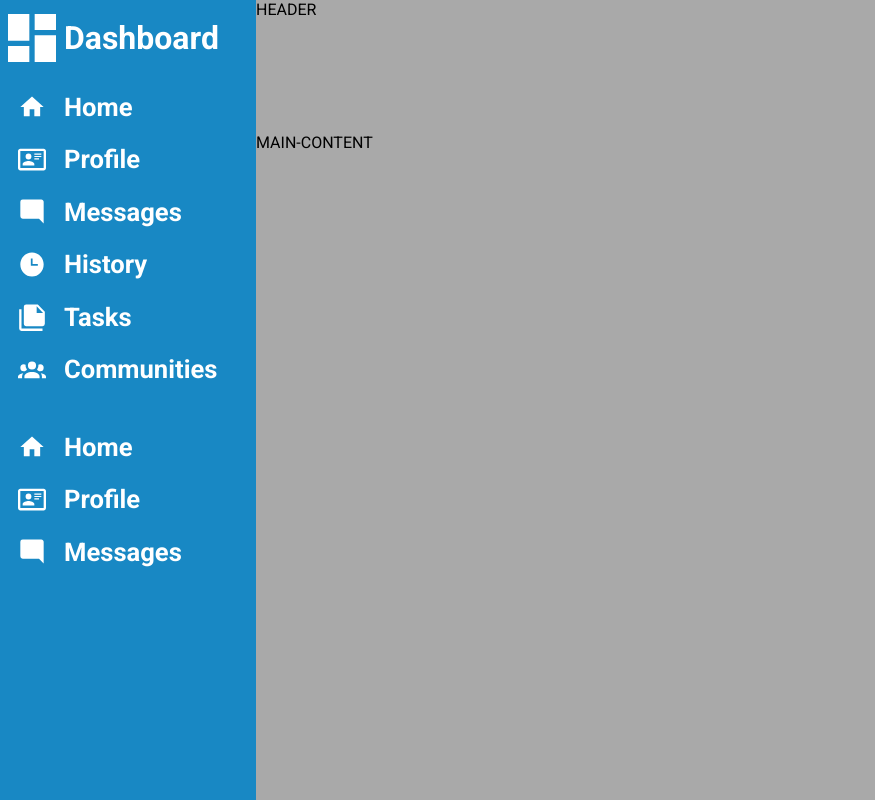
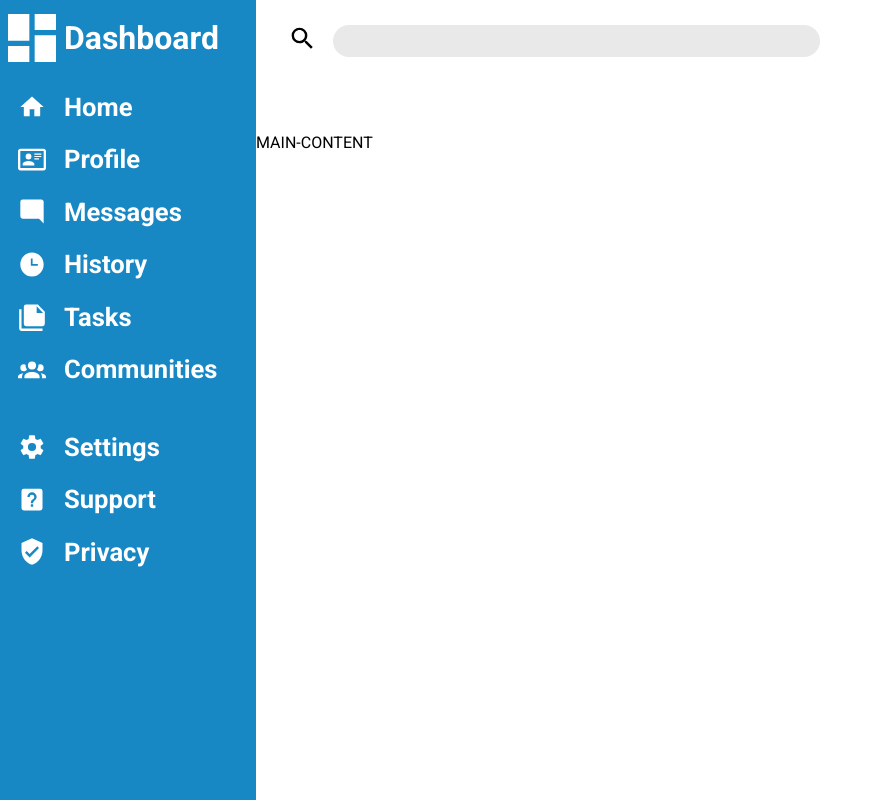
Before and after one commit to p-stevenson/AdminDshBrd, a website: page index.html in a window 1280 px wide. Shown: the whole page, without its empty margins (0-875 px from the left). Drawn offline with Linux system fonts and the light colour scheme.

Commit message:
Add header grid and search bar

```diff
--- a/index.html
+++ b/index.html
@@ -11,7 +11,14 @@
     <title>Admin Dashboard v2</title>
   </head>
   <body>
-    <header>HEADER</header>
+    <header>
+      <div class="search">
+        <label for="search">
+          <img src="icons/header/search.svg" alt="a black magnifying glass icon">
+        </label>
+        <input type="search" name="search" id="search">
+      </div>
+    </header>
     <nav class="sidebar">
       <a class="nav-link logo">
         <img
@@ -29,7 +36,7 @@
             src="icons/sidebar/home.svg"
             alt="a white house icon"
           />
-          <h1 class="title">Home</h1>
+          <h3 class="title">Home</h3>
         </a>
         <a class="nav-link link" href="#">
           <img
@@ -37,7 +44,7 @@
             src="icons/sidebar/profile-details-outline.svg"
             alt="a white id card icon"
           />
-          <h1 class="title">Profile</h1>
+          <h3 class="title">Profile</h3>
         </a>
         <a class="nav-link link" href="#">
           <img
@@ -45,7 +52,7 @@
             src="icons/sidebar/messages.svg"
             alt="a white speech bubble icon"
           />
-          <h1 class="title">Messages</h1>
+          <h3 class="title">Messages</h3>
         </a>
         <a class="nav-link link" href="#">
           <img
@@ -53,7 +60,7 @@
             src="icons/sidebar/history.svg"
             alt="a white clock house icon"
           />
-          <h1 class="title">History</h1>
+          <h3 class="title">History</h1>
         </a>
         <a class="nav-link link" href="#">
           <img
@@ -61,7 +68,7 @@
             src="icons/sidebar/tasks.svg"
             alt="a white stacked documents icon"
           />
-          <h1 class="title">Tasks</h1>
+          <h3 class="title">Tasks</h3>
         </a>
         <a class="nav-link link" href="#">
           <img
@@ -69,33 +76,33 @@
             src="icons/sidebar/community.svg"
             alt="a white group of people icon"
           />
-          <h1 class="title">Communities</h1>
+          <h3 class="title">Communities</h3>
         </a>
       </section>
       <section class="cat-2">
         <a class="nav-link link" href="#">
           <img
             class="icon"
-            src="icons/sidebar/home.svg"
-            alt="a white house icon"
+            src="icons/sidebar/settings.svg"
+            alt="a white cog icon"
           />
-          <h1 class="title">Home</h1>
+          <h3 class="title">Settings</h3>
         </a>
         <a class="nav-link link" href="#">
           <img
             class="icon"
-            src="icons/sidebar/profile-details-outline.svg"
-            alt="a white id card icon"
+            src="icons/sidebar/support.svg"
+            alt="a white question mark icon"
           />
-          <h1 class="title">Profile</h1>
+          <h3 class="title">Support</h3>
         </a>
         <a class="nav-link link" href="#">
           <img
             class="icon"
-            src="icons/sidebar/messages.svg"
-            alt="a white speech bubble icon"
+            src="icons/sidebar/privacy.svg"
+            alt="a white shield icon"
           />
-          <h1 class="title">Messages</h1>
+          <h3 class="title">Privacy</h3>
         </a>
       </section>
     </nav>
--- a/style.css
+++ b/style.css
@@ -11,7 +11,7 @@
   font-family: "Roboto", var(--system-ui);
 }
 html {
-  background-color: darkgray;
+  /* background-color: darkgray; */
   border: none;
   overflow: hidden;
 }
@@ -27,8 +27,37 @@ body {
 }
 
 header {
+  margin: 1.4rem 1rem 0 2rem;
   grid-area: header;
+  display: grid;
+  grid-template:
+    "search notifications" 1fr
+    "user   tools" 1fr
+    "user   tools" 1fr / 3fr 2fr;
 }
+
+header > .search {
+  grid-area: search;
+  display: grid;
+  grid-template-columns: auto 5fr;
+  justify-items: left;
+  align-items: center;
+  gap: 1rem;
+}
+
+.search > input {
+  height: 2rem;
+  width: 90%;
+  border: none;
+  border-radius: 50px;
+  background-color: rgb(233, 233, 233);
+}
+.search > label > img {
+  align-self: center;
+  justify-self: center;
+  width: 1.8rem;
+}
+
 
 .sidebar {
   grid-area: nav;
```
